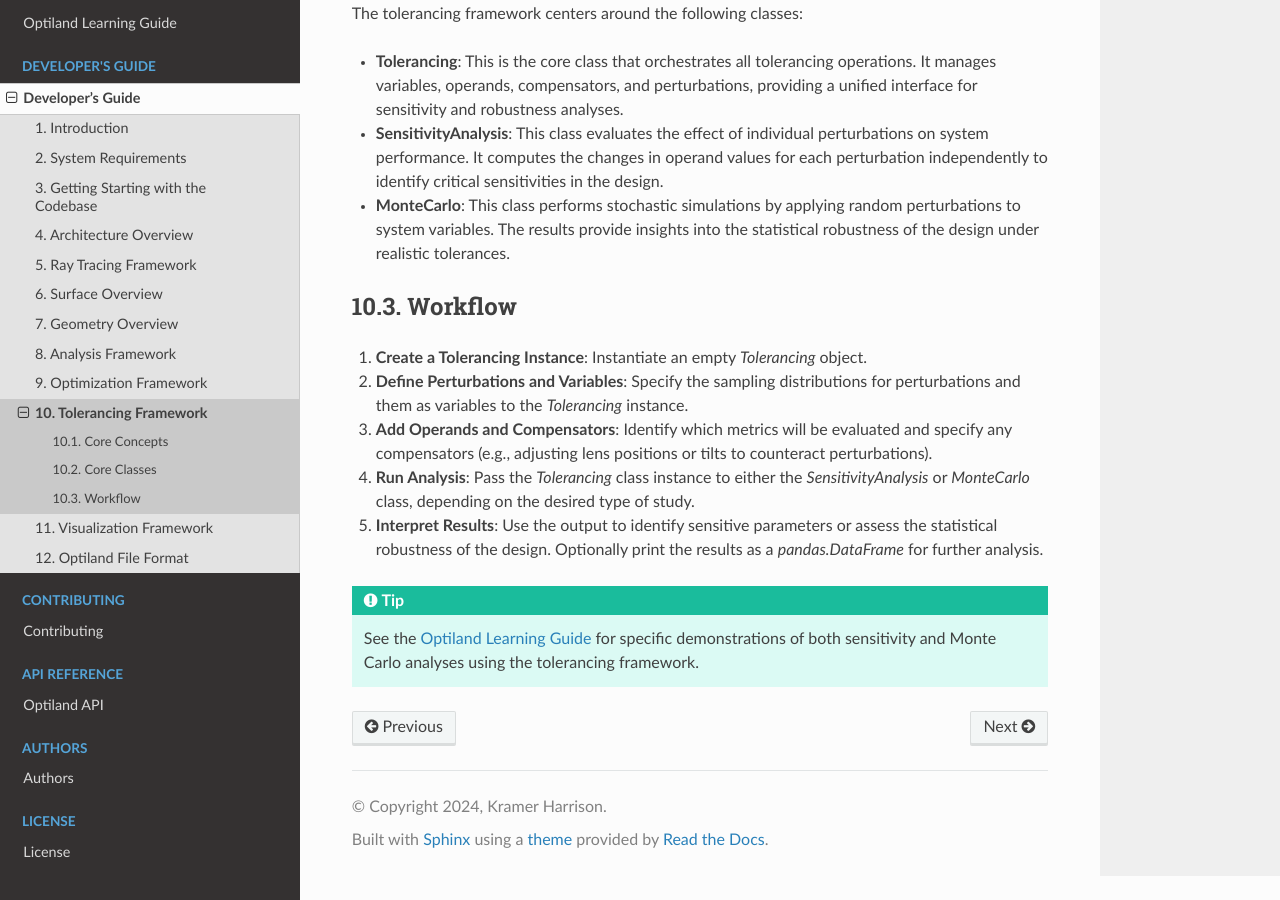
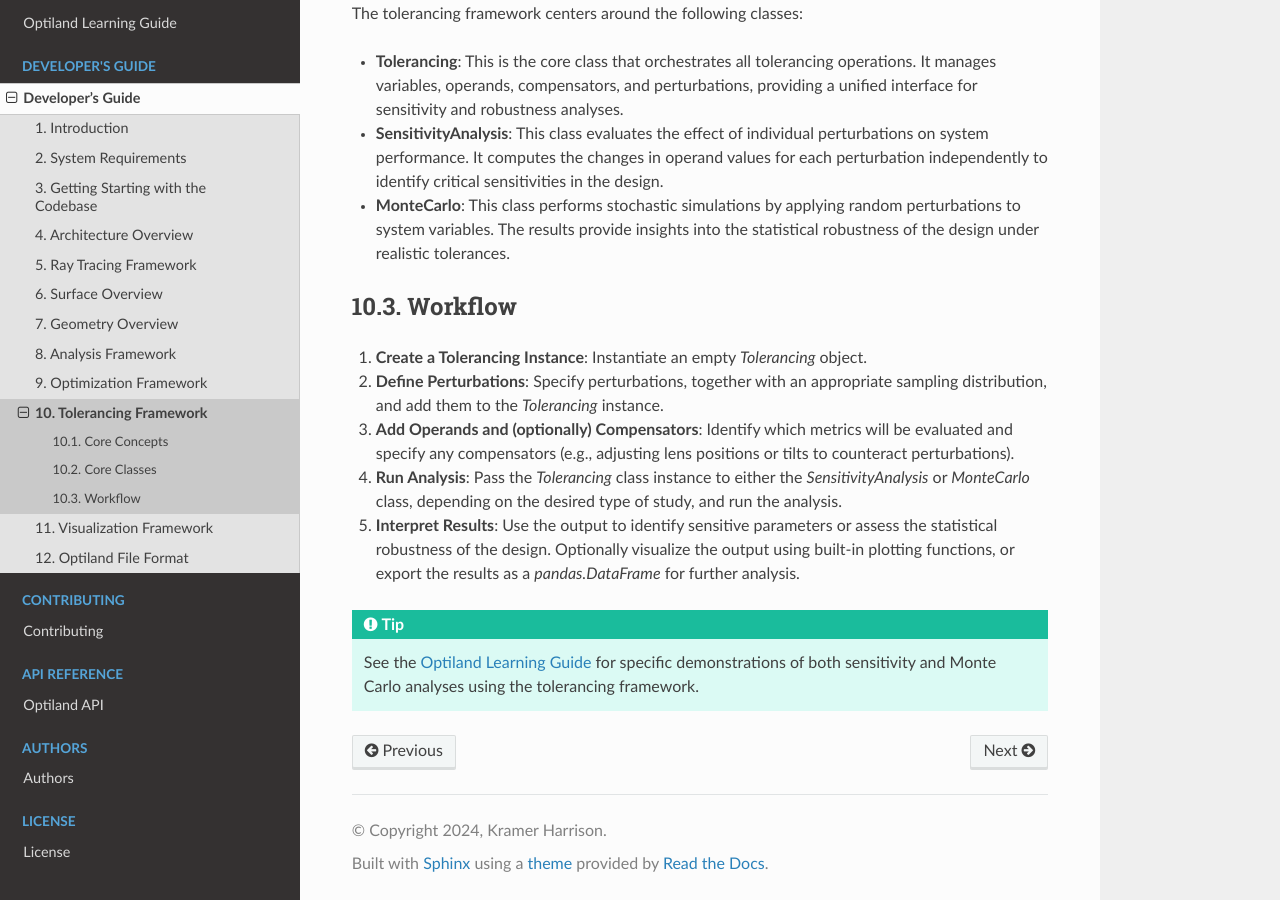
Before and after one commit to HarrisonKramer/optiland, a Sphinx documentation site: the page built from docs/developers_guide/tolerancing_framework.rst, in a window 1280 px wide and 900 px high, scrolled down 798 px. Built offline with Sphinx 7.4.7 and the Read the Docs theme 3.1.0, drawn with Linux system fonts in a browser that asks for light colours; pages that are not in the unit, such as notebooks, are missing from menus.

Commit message:
docs: refine workflow steps in tolerancing framework documentation for clarity and completeness

```diff
--- a/docs/developers_guide/tolerancing_framework.rst
+++ b/docs/developers_guide/tolerancing_framework.rst
@@ -35,10 +35,10 @@
 --------
 
 1. **Create a Tolerancing Instance**: Instantiate an empty `Tolerancing` object.
-2. **Define Perturbations and Variables**: Specify the sampling distributions for perturbations and them as variables to the `Tolerancing` instance.
-3. **Add Operands and Compensators**: Identify which metrics will be evaluated and specify any compensators (e.g., adjusting lens positions or tilts to counteract perturbations).
-4. **Run Analysis**: Pass the `Tolerancing` class instance to either the `SensitivityAnalysis` or `MonteCarlo` class, depending on the desired type of study.
-5. **Interpret Results**: Use the output to identify sensitive parameters or assess the statistical robustness of the design. Optionally print the results as a `pandas.DataFrame` for further analysis.
+2. **Define Perturbations**: Specify perturbations, together with an appropriate sampling distribution, and add them to the `Tolerancing` instance.
+3. **Add Operands and (optionally) Compensators**: Identify which metrics will be evaluated and specify any compensators (e.g., adjusting lens positions or tilts to counteract perturbations).
+4. **Run Analysis**: Pass the `Tolerancing` class instance to either the `SensitivityAnalysis` or `MonteCarlo` class, depending on the desired type of study, and run the analysis.
+5. **Interpret Results**: Use the output to identify sensitive parameters or assess the statistical robustness of the design. Optionally visualize the output using built-in plotting functions, or export the results as a `pandas.DataFrame` for further analysis.
 
 .. tip::
    See the :ref:`learning_guide` for specific demonstrations of both sensitivity and Monte Carlo analyses using the tolerancing framework.
```
